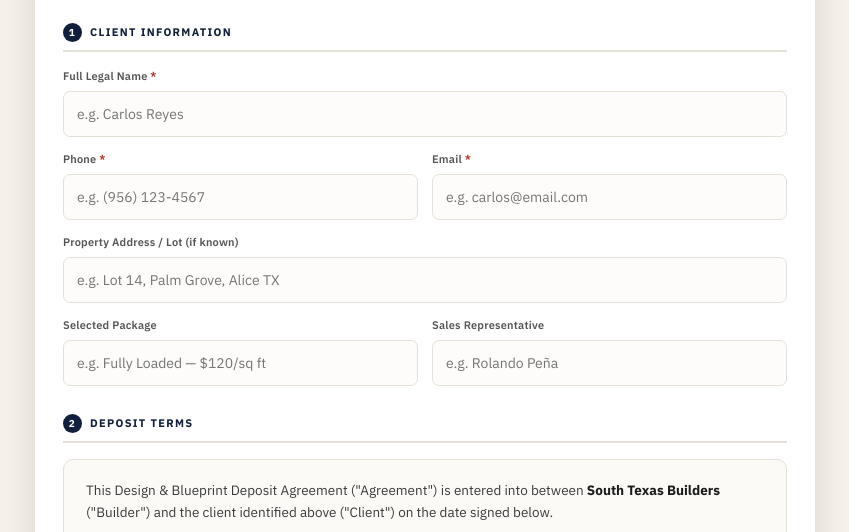
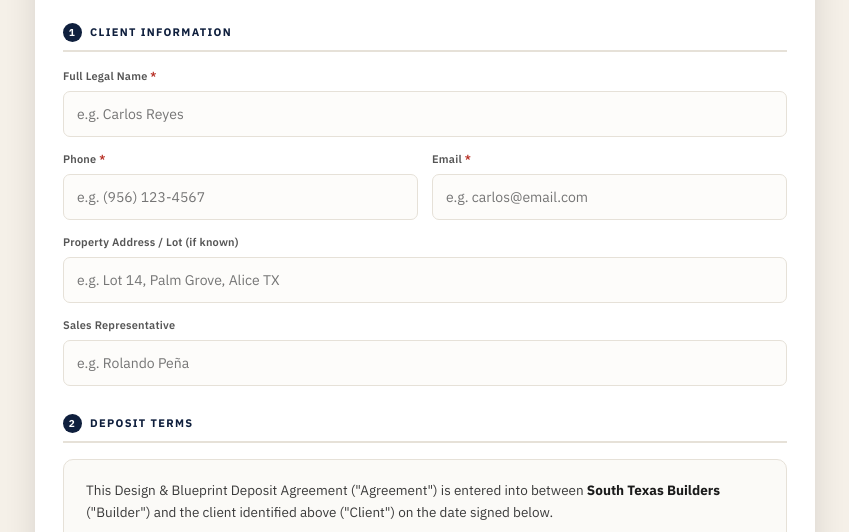
Before and after one commit to bonalti1/salespresenationcloser, a plain HTML site: page stb-deposit-agreement.html in a window 1280 px wide. Shown: the part 259-791 px from the top of the page, without its empty margins (215-1064 px from the left). Drawn offline with Linux system fonts and the light colour scheme.

Commit message:
Remove unused Selected Package field from deposit agreement
The closer team does not use this field, so it is dropped from the
signing form, the generated signed agreement, and the Netlify Forms
submission. Sales Representative now spans the full row.

Co-Authored-By: Claude Opus 5 <noreply@anthropic.com>
Claude-Session: https://claude.ai/code/session_01LVQWrzimMwpgVFdcgFwkDJ

```diff
--- a/stb-deposit-agreement.html
+++ b/stb-deposit-agreement.html
@@ -187,11 +187,7 @@
             <span class="f-label" data-t="fProp">Property Address / Lot (if known)</span>
             <input type="text" id="property" placeholder="e.g. Lot 14, Palm Grove, Alice TX" />
           </label>
-          <label class="f">
-            <span class="f-label" data-t="fPkg">Selected Package</span>
-            <input type="text" id="package" placeholder="e.g. Fully Loaded — $120/sq ft" />
-          </label>
-          <label class="f">
+          <label class="f full">
             <span class="f-label" data-t="fRep">Sales Representative</span>
             <input type="text" id="rep" placeholder="e.g. Rolando Peña" />
           </label>
@@ -277,7 +273,7 @@
   <input type="text" name="bot-field" />
   <input type="text" name="documentId" /><input type="text" name="legalName" />
   <input type="text" name="phone" /><input type="email" name="email" />
-  <input type="text" name="property" /><input type="text" name="package" />
+  <input type="text" name="property" />
   <input type="text" name="rep" /><input type="text" name="typedSignature" />
   <input type="text" name="coSignerName" /><input type="text" name="signedAt" />
   <input type="text" name="language" /><input type="text" name="acknowledgments" />
@@ -296,7 +292,7 @@
       creditedTag:"Credited to Your Home at Closing",
       s1:"Client Information", s2:"Deposit Terms", s3:"Acknowledgment", s4:"Signature",
       fLegal:"Full Legal Name", fPhone:"Phone", fEmail:"Email",
-      fProp:"Property Address / Lot (if known)", fPkg:"Selected Package", fRep:"Sales Representative",
+      fProp:"Property Address / Lot (if known)", fRep:"Sales Representative",
       fType:"Type your full legal name to sign", sigHint:"Draw your signature below",
       sigHint2:"Co-signer draws signature below", clearSig:"Clear", clearSig2:"Clear",
       sigLine:"Client Signature", coSigLine:"Co-Signer Signature",
@@ -314,7 +310,7 @@
       errSend:"Your agreement was signed, but the copy could not be sent automatically. Please download the PDF and email it to the office.",
       /* document */
       docHead:"Design & Blueprint Deposit Agreement", labClient:"Client", labPhone:"Phone",
-      labEmail:"Email", labProp:"Property", labPkg:"Package", labRep:"Sales Representative",
+      labEmail:"Email", labProp:"Property", labRep:"Sales Representative",
       labDate:"Date Signed", labDoc:"Document ID", labBuilder:"Builder",
       termsHead:"Terms Acknowledged & Agreed", sigHead:"Signatures",
       signedBy:"Signed by", coSignedBy:"Co-signed by", onDate:"on",
@@ -340,7 +336,7 @@
       creditedTag:"Acreditado a Tu Casa al Cierre",
       s1:"Información del Cliente", s2:"Términos del Depósito", s3:"Reconocimiento", s4:"Firma",
       fLegal:"Nombre Legal Completo", fPhone:"Teléfono", fEmail:"Correo Electrónico",
-      fProp:"Dirección / Lote de la Propiedad (si se conoce)", fPkg:"Paquete Seleccionado",
+      fProp:"Dirección / Lote de la Propiedad (si se conoce)",
       fRep:"Representante de Ventas",
       fType:"Escribe tu nombre legal completo para firmar", sigHint:"Dibuja tu firma abajo",
       sigHint2:"El co-firmante dibuja su firma abajo", clearSig:"Borrar", clearSig2:"Borrar",
@@ -358,7 +354,7 @@
       errTyped:"Tu nombre escrito debe coincidir con tu nombre legal completo.",
       errSend:"Tu acuerdo fue firmado, pero la copia no se pudo enviar automáticamente. Por favor descarga el PDF y envíalo por correo a la oficina.",
       docHead:"Acuerdo de Depósito de Diseño y Planos", labClient:"Cliente", labPhone:"Teléfono",
-      labEmail:"Correo", labProp:"Propiedad", labPkg:"Paquete", labRep:"Representante de Ventas",
+      labEmail:"Correo", labProp:"Propiedad", labRep:"Representante de Ventas",
       labDate:"Fecha de Firma", labDoc:"ID del Documento", labBuilder:"Constructor",
       termsHead:"Términos Reconocidos y Aceptados", sigHead:"Firmas",
       signedBy:"Firmado por", coSignedBy:"Co-firmado por", onDate:"el",
@@ -563,7 +559,6 @@
       phone:      $("phone").value.trim(),
       email:      $("email").value.trim(),
       property:   $("property").value.trim(),
-      package:    $("package").value.trim(),
       rep:        $("rep").value.trim(),
       typedSignature: $("typedSig").value.trim(),
       coSignerName:   coOpen ? $("coName").value.trim() : "",
@@ -653,7 +648,7 @@
 
       '<div class="st">'+esc(t.s1)+'</div>' +
       row(t.labClient, r.legalName) + row(t.labPhone, r.phone) + row(t.labEmail, r.email) +
-      row(t.labProp, r.property) + row(t.labPkg, r.package) + row(t.labRep, r.rep) +
+      row(t.labProp, r.property) + row(t.labRep, r.rep) +
       row(t.labBuilder, "South Texas Builders") + row(t.labDate, r.signedAtLocal) +
 
       '<div class="st">'+esc(t.termsHead)+'</div><div class="tx">' +
```
